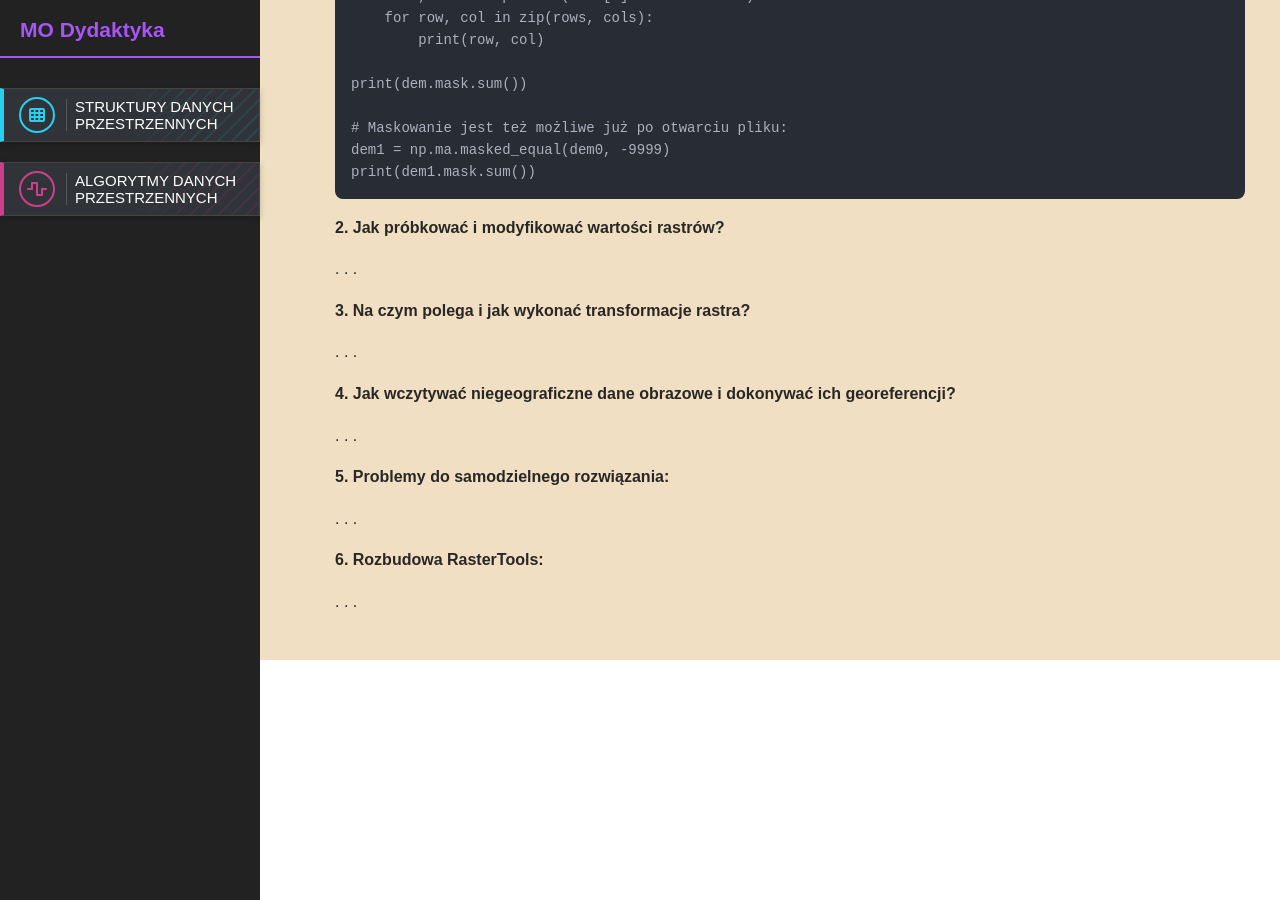
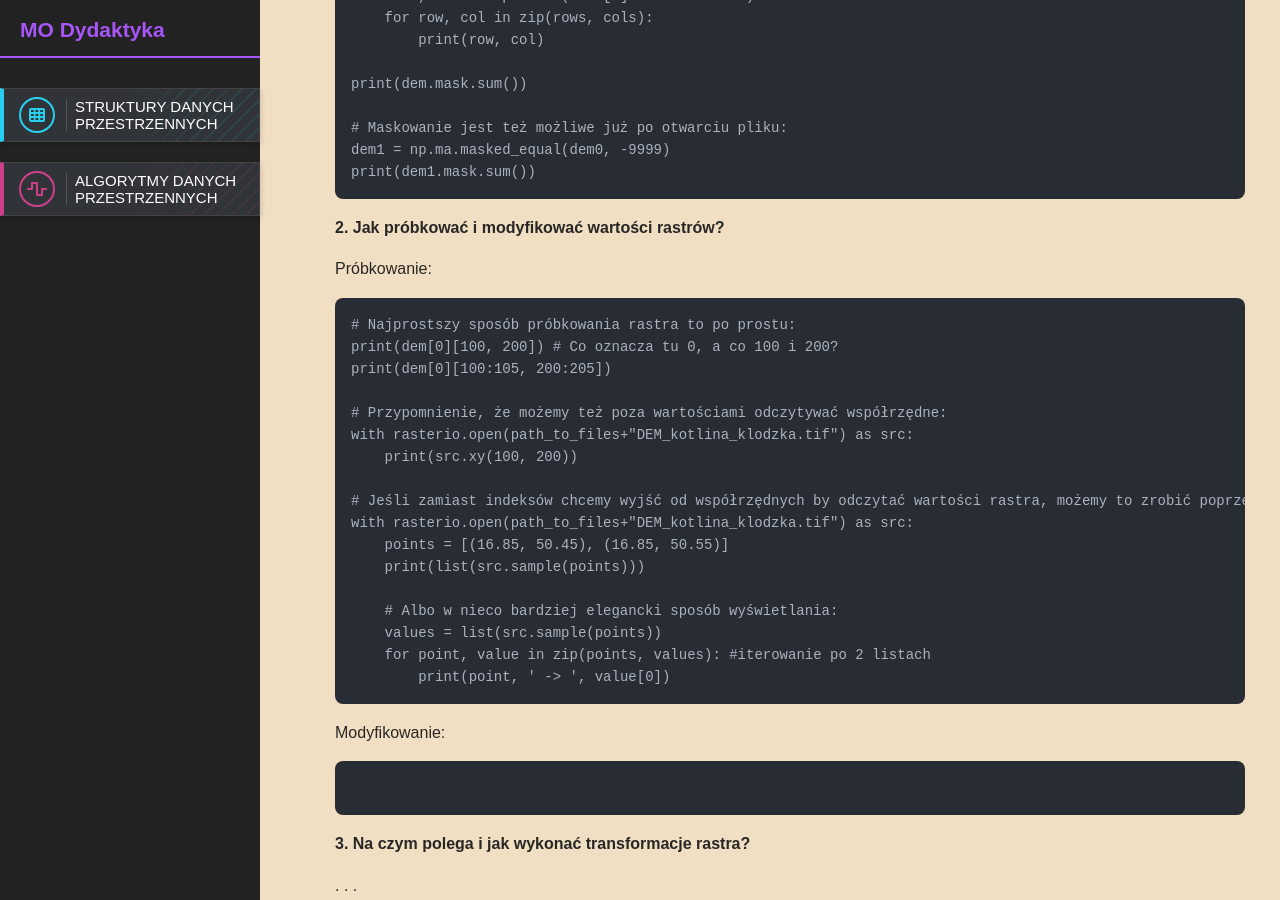
Before and after one commit to MateuszOsko/mo-dydaktyka, a Jekyll site: the page built from _courses/structures/3raster-2.md, in a window 1280 px wide and 900 px high, scrolled down 1280 px. Built offline with Jekyll 4.4.1, drawn with Linux system fonts in a browser that asks for light colours; nearby versions of some CDN libraries.

Commit message:
raster - przetwarzanie cz.2

````diff
--- a/_courses/structures/3raster-2.md
+++ b/_courses/structures/3raster-2.md
@@ -80,8 +80,33 @@ print(dem1.mask.sum())
 
 **2. Jak próbkować i modyfikować wartości rastrów?**
 
-. . .
+Próbkowanie:
 
+```python
+# Najprostszy sposób próbkowania rastra to po prostu:
+print(dem[0][100, 200]) # Co oznacza tu 0, a co 100 i 200?
+print(dem[0][100:105, 200:205])
+
+# Przypomnienie, że możemy też poza wartościami odczytywać współrzędne:
+with rasterio.open(path_to_files+"DEM_kotlina_klodzka.tif") as src:
+    print(src.xy(100, 200))
+
+# Jeśli zamiast indeksów chcemy wyjść od współrzędnych by odczytać wartości rastra, możemy to zrobić poprzez:
+with rasterio.open(path_to_files+"DEM_kotlina_klodzka.tif") as src:
+    points = [(16.85, 50.45), (16.85, 50.55)]
+    print(list(src.sample(points)))
+
+    # Albo w nieco bardziej elegancki sposób wyświetlania:
+    values = list(src.sample(points))
+    for point, value in zip(points, values): #iterowanie po 2 listach
+        print(point, ' -> ', value[0])
+```
+
+Modyfikowanie:
+
+```python
+
+```
 
 **3. Na czym polega i jak wykonać transformacje rastra?**
 
````
